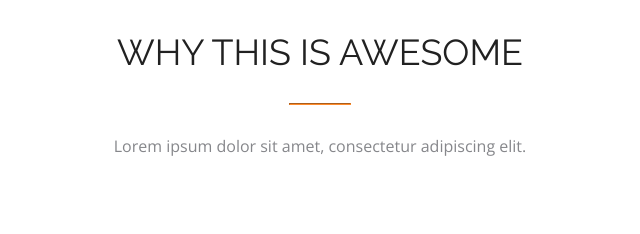
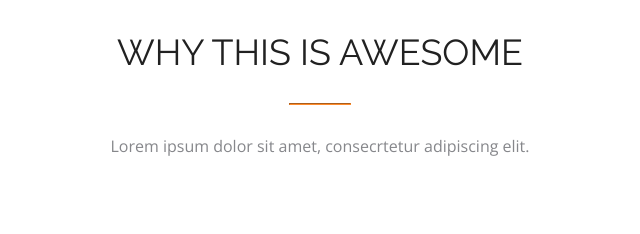
Before and after one commit to vladSharko/lesson-4, a plain HTML site: page index.html in a window 1280 px wide. Shown: the part 1500-1734 px from the top of the page, 380-1020 px from the left. Drawn offline with nearby package versions, Linux system fonts and the light colour scheme.

Commit message:
Update index.html

```diff
--- a/index.html
+++ b/index.html
@@ -188,7 +188,7 @@
 				<div class="main__header">
 					<h2 class="title__header">Why this is awesome</h2>
 					<hr class="line__header">
-					<p class="text__header">Lorem ipsum dolor sit amet, consectetur adipiscing elit.</p>
+					<p class="text__header">Lorem ipsum dolor sit amet, consecrtetur adipiscing elit.</p>
 				</div><!-- ./main__header -->
 
 				<div class="process__card">
```
